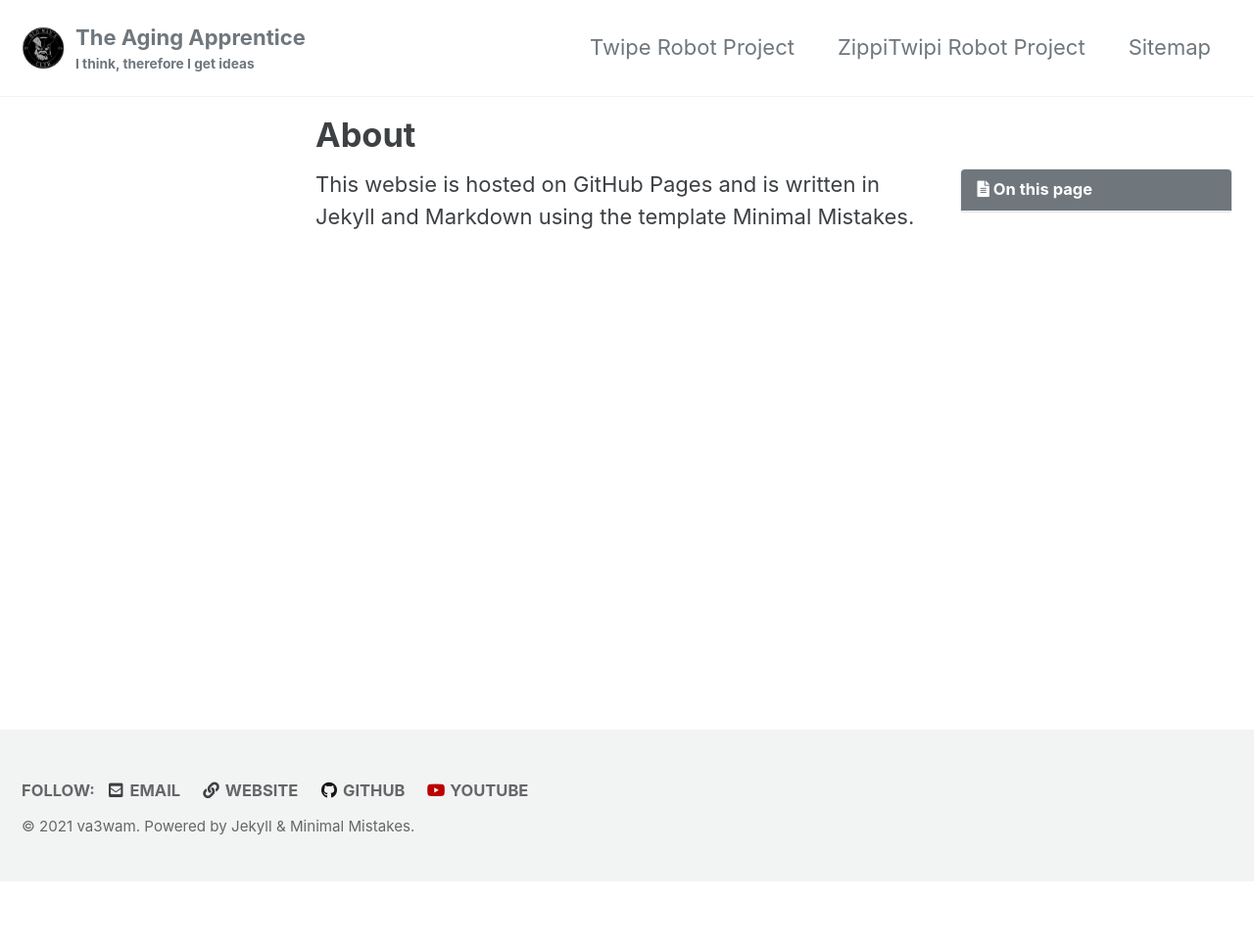
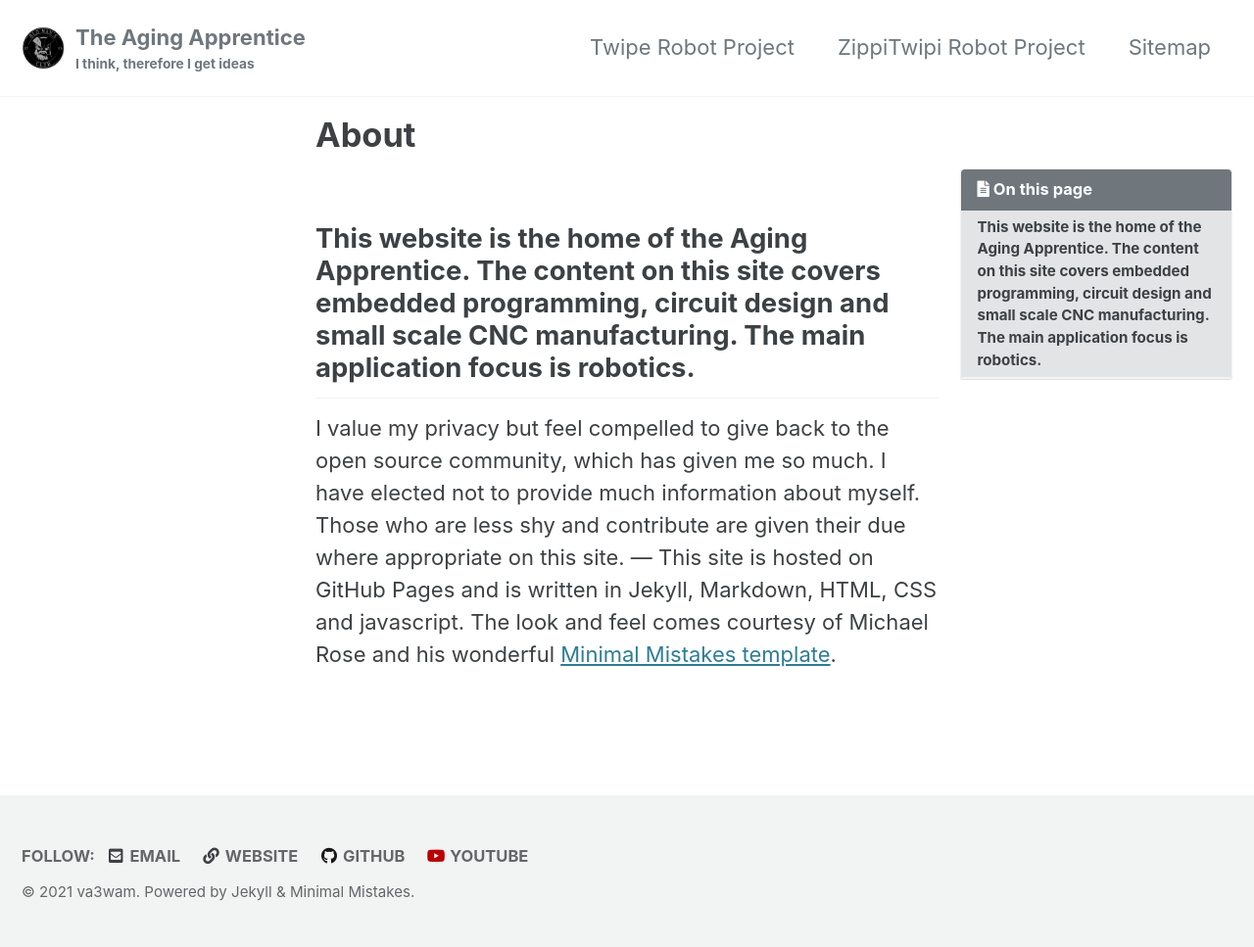
Before and after one commit to va3wam/va3wam.github.io, a Jekyll site: the page built from _pages/about.md, in a window 1280 px wide. Shown: the whole page at 98% size. Built offline with Jekyll 4.4.1, drawn with Linux system fonts in a browser that asks for light colours; cached includes are drawn as plain includes; before the commit the page ends 900 px from its top, so only the background shows below that.

Commit message:
Update about.md

```diff
--- a/_pages/about.md
+++ b/_pages/about.md
@@ -6,4 +6,8 @@ title: "About"
 excerpt: "Embedded software design. Prototype machining."
 toc: true
 ---
-This websie is hosted on GitHub Pages and is written in Jekyll and Markdown using the template Minimal Mistakes.
+This website is the home of the Aging Apprentice. The content on this site covers embedded programming, circuit design and small scale CNC manufacturing. The main application focus is robotics.
+---
+I value my privacy but feel compelled to give back to the open source community, which has given me so much. I have elected not to provide much information about myself. Those who are less shy and contribute are given their due where appropriate on this site.
+---
+This site is hosted on GitHub Pages and is written in Jekyll, Markdown, HTML, CSS and javascript. The look and feel comes courtesy of Michael Rose and his wonderful [Minimal Mistakes template](https://mmistakes.github.io/minimal-mistakes/).
```
